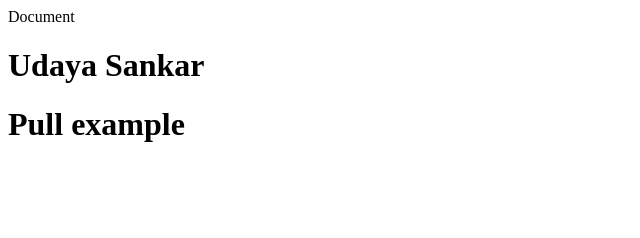
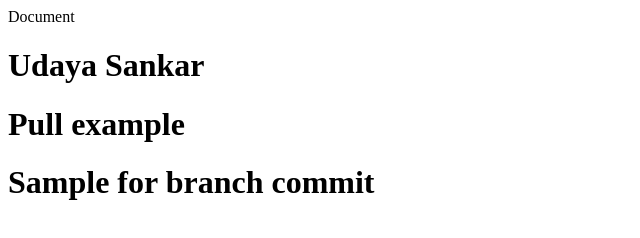
Before and after one commit to kmuday78/samplerepo, a plain HTML site: page index.html in a window 1280 px wide. Shown: the whole page, without its empty margins (0-640 px from the left). Drawn offline with Linux system fonts and the light colour scheme.

Commit message:
Feat: added new branch details

```diff
--- a/index.html
+++ b/index.html
@@ -8,5 +8,6 @@
     <body>
         <h1>Udaya Sankar</h1>
         <h1> Pull example</h1>
+        <h1>Sample for branch commit</h1>
     </body>
 </html>
```
